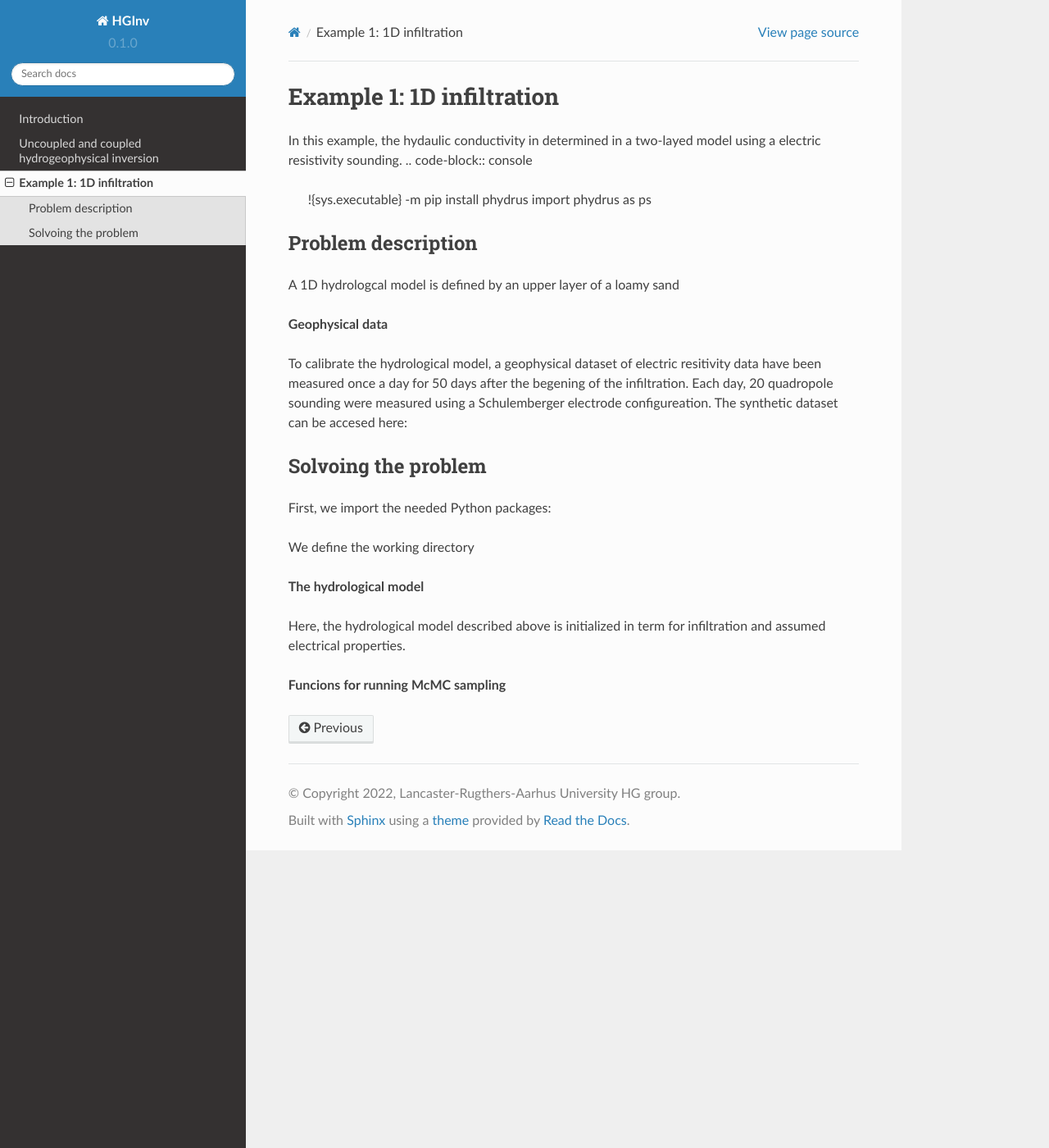
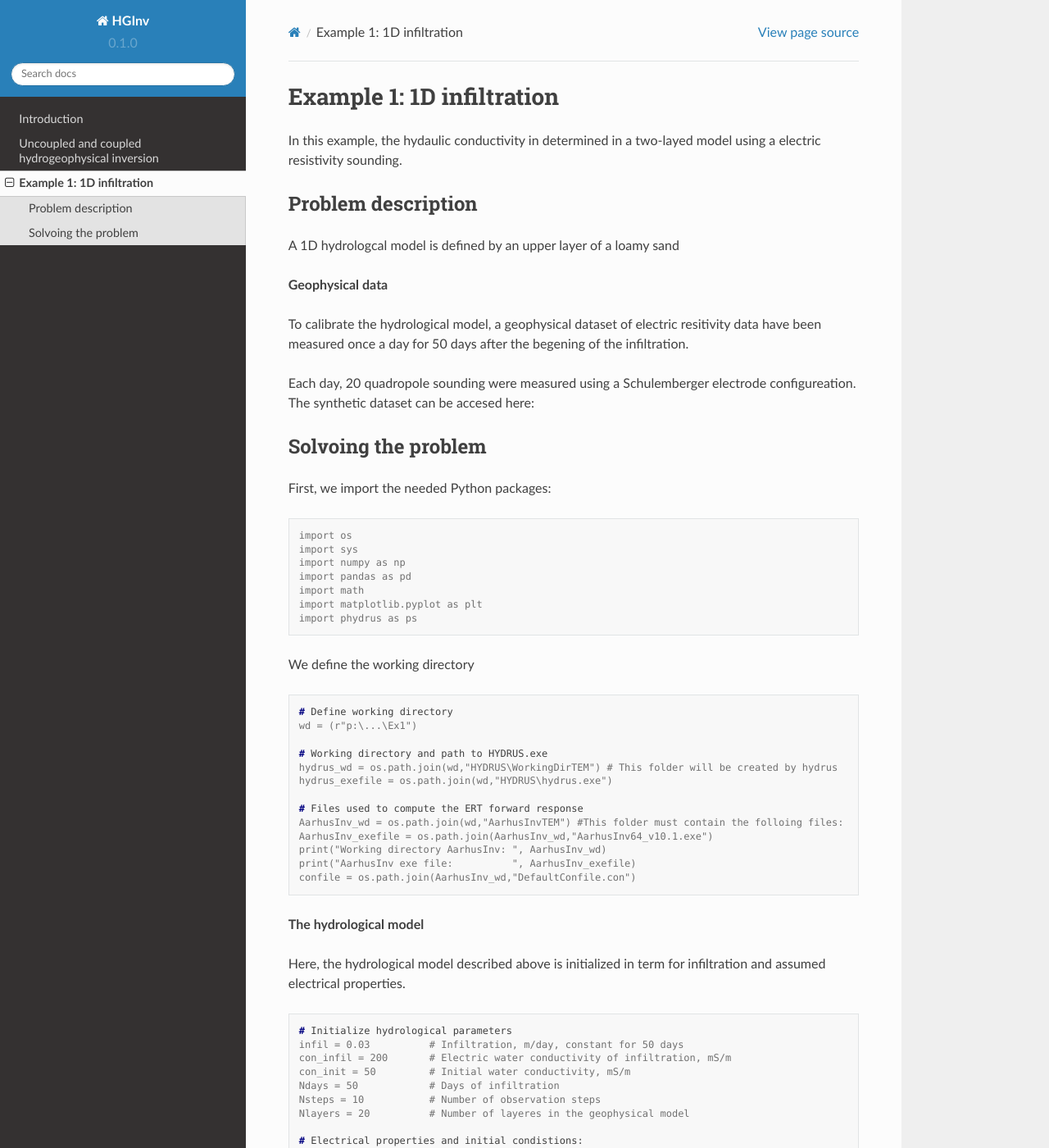
Before and after one commit to LineMeldgaardMadsen/HGInv_tutorial, a Sphinx documentation site: the page built from docs/source/Example1.rst, in a window 1280 px wide and 1400 px high. Shown: the whole window at 82% size. Built offline with Sphinx 7.4.7 and the Read the Docs theme 2.0.0, drawn with Linux system fonts in a browser that asks for light colours; pages that are not in the unit, such as notebooks, are missing from menus; some of the changed text lies outside the part shown.

Commit message:
Update Example1.rst

```diff
--- a/docs/source/Example1.rst
+++ b/docs/source/Example1.rst
@@ -2,10 +2,7 @@ Example 1: 1D infiltration
 =====
 
 In this example, the hydaulic conductivity in determined in a two-layed model using a electric resistivity sounding.
-.. code-block:: console
 
-   !{sys.executable} -m pip install phydrus
-   import phydrus as ps
 
 .. _Problem description
 
@@ -17,6 +14,7 @@ A 1D hydrologcal model is defined by an upper layer of a loamy sand
 **Geophysical data**
 
 To calibrate the hydrological model, a geophysical dataset of electric resitivity data have been measured once a day for 50 days after the begening of the infiltration.
+
 Each day, 20 quadropole sounding were measured using a Schulemberger electrode configureation.
 The synthetic dataset can be accesed here:
 
@@ -28,6 +26,7 @@ Solvoing the problem
 First, we import the needed Python packages:
 
 .. code-block:: console
+
    import os
    import sys
    import numpy as np
@@ -39,6 +38,7 @@ First, we import the needed Python packages:
 We define the working directory
 
 .. code-block:: console
+
    # Define working directory
    wd = (r"p:\...\Ex1")
 
@@ -59,6 +59,7 @@ We define the working directory
 Here, the hydrological model described above is initialized in term for infiltration and assumed electrical properties.
 
 .. code-block:: console
+
    # Initialize hydrological parameters
    infil = 0.03          # Infiltration, m/day, constant for 50 days
    con_infil = 200       # Electric water conductivity of infiltration, mS/m
@@ -80,6 +81,7 @@ Here, the hydrological model described above is initialized in term for infiltra
 **Funcions for running McMC sampling**
 
 .. code-block:: console
+
    def UniformProposer(K):
      K = math.log10(K)
      #Uniform proposer between -1 and 1
@@ -87,13 +89,11 @@ Here, the hydrological model described above is initialized in term for infiltra
      K_new = 10**(K_new)
      return K_new
 
-
   def NormalProposer(K):
       K = math.log10(K)
       K_new = K + np.random.normal()*step
       K_new = 10**(K_new)
       return K_new
-
 
   def chi(d_obs,d_new):
       Cd = np.log10(1+0.10)**2
```
